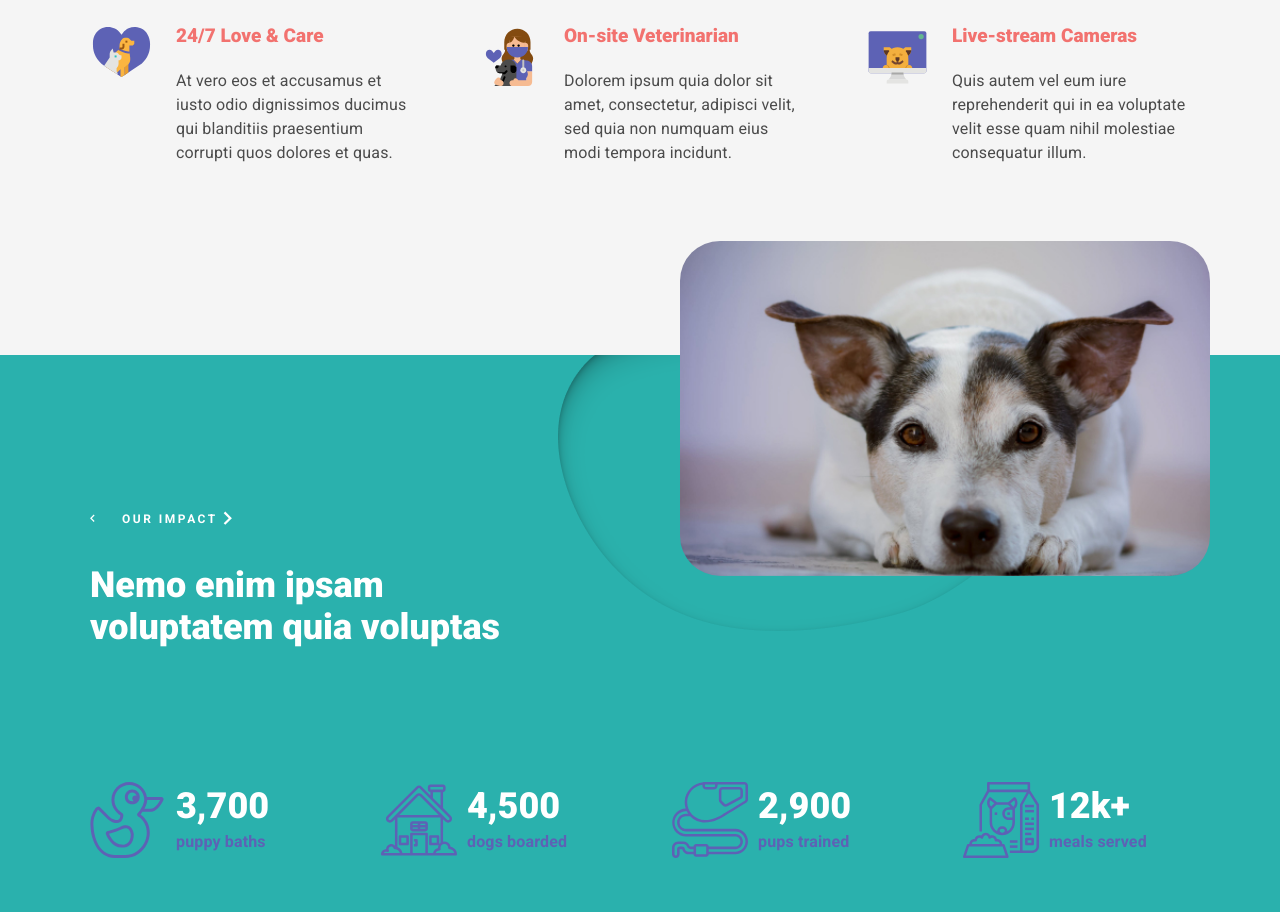
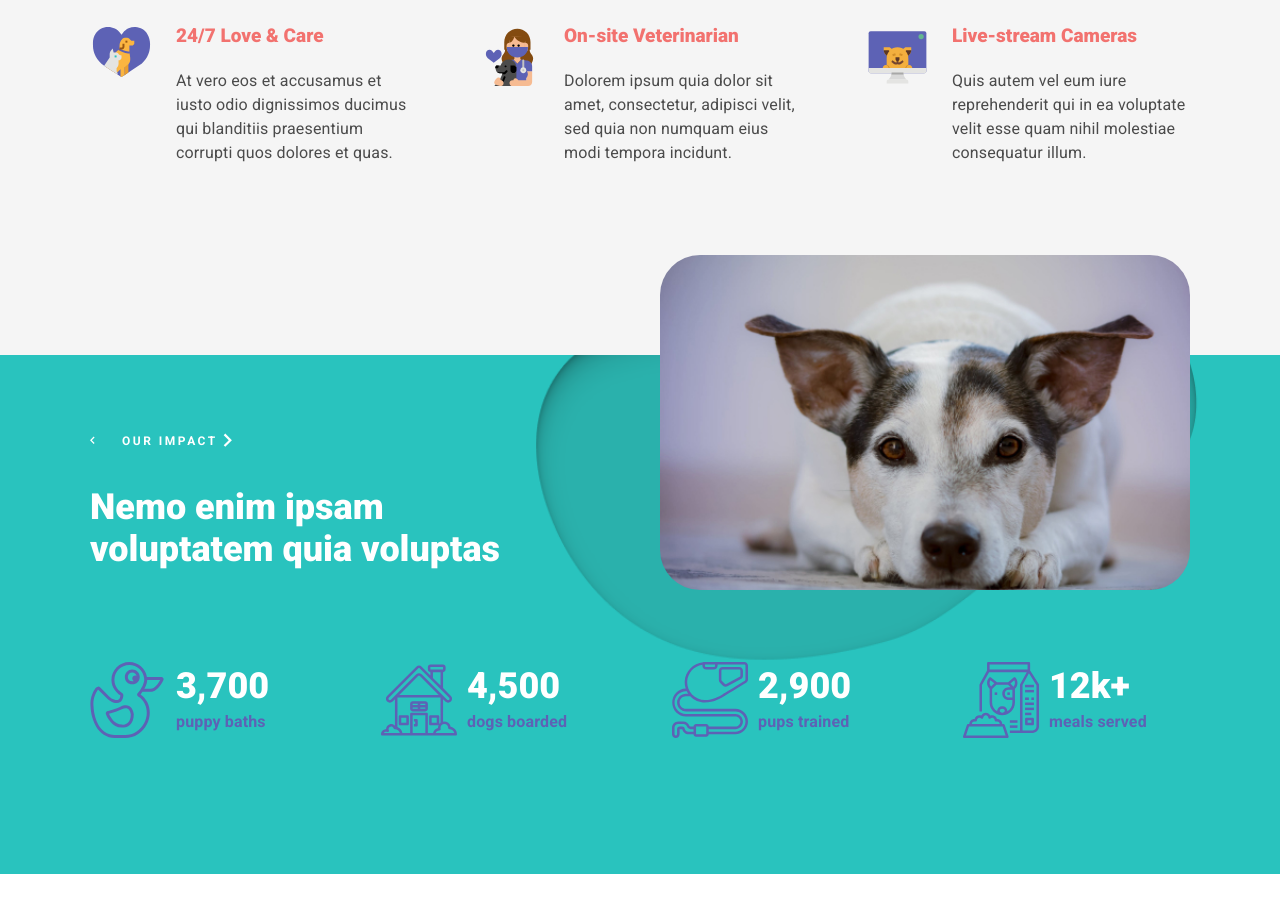
Before and after one commit to TihimVecherom/Lesson__14, a plain HTML site: page index.html in a window 1280 px wide. Shown: the part 274-1186 px from the top of the page. After the commit the page ends 1148 px from the top, so only its background shows below. Drawn offline with Linux system fonts and the light colour scheme.

Commit message:
Add files via upload

```diff
--- a/css/style.css
+++ b/css/style.css
@@ -189,16 +189,32 @@ html {
 
 .our-impact {
    position: relative;
-   padding: 0px 0 100px 0;
-   background: #2AB1AD url('../img/cards__content/Blob.png') 90% 0 no-repeat;
+   padding: 100px 0 100px 0;
+   background: #29C3BE url('../img/cards__content/Blob.png') 90% 0 no-repeat;
+   background-size: 720px 340px;
 }
 
+.our-impact__content {
+   max-width: 1180px;
+   padding: 0px 20px 20px 20px;
+   margin: 0 auto;
+   display: flex;
+   justify-content: center;
+   flex-direction: column;
+   gap: 55px;
+}
+
+
 .text-picture {
-   display: flex;
+   display: inline-flex;
    flex-wrap: wrap-reverse;
-   justify-content: space-between;
    align-items: flex-start;
-   gap: 0px 110px;
+   gap: 0 110px;
+   margin-top: -200px;
+}
+
+.text-our-impact {
+   max-width: 460px;
 }
 
 .picture {
@@ -206,28 +222,13 @@ html {
    flex: 0 1 530px;
    min-width: 200px;
    margin: 0 auto;
-   transform: translate(0, -40%);
 }
 
 .img-dog-food {
+   display: flex;
    flex: 0 1 530px;
    min-width: 200px;
    border-radius: 40px;
-}
-
-.our-impact__content {
-   max-width: 1180px;
-   padding: 20px;
-   margin: 0 auto;
-   display: flex;
-   justify-content: center;
-   flex-direction: column;
-   gap: 55px;
-}
-
-.text-our-impact {
-   margin: 0 auto;
-   flex: 1 1 460px;
 }
 
 .span-our-impact {
@@ -254,6 +255,7 @@ html {
 
 .content-name-our-impact {
    color: #FFFFFF;
+   margin-bottom: 0px;
 }
 
 .cadrs-our-impact {}
--- a/index.html
+++ b/index.html
@@ -50,19 +50,19 @@
 							</div>
 						</div>
 						<div class="cards cadrs-our-impact">
-							<div class="cards__content cards-content-our-impact card-img-duck card-hover">
+							<div class="cards__content cards-content-our-impact card-img-duck ">
 								<h3 class="name-card namber-card">3,700</h3>
 								<p class="paragraf-card cards-paragraf-blue">puppy baths</p>
 							</div>
-							<div class="cards__content cards-content-our-impact card-img-house card-hover">
+							<div class="cards__content cards-content-our-impact card-img-house ">
 								<h3 class="name-card namber-card">4,500</h3>
 								<p class="paragraf-card cards-paragraf-blue">dogs boarded</p>
 							</div>
-							<div class="cards__content cards-content-our-impact card-img-retractable card-hover">
+							<div class="cards__content cards-content-our-impact card-img-retractable ">
 								<h3 class="name-card namber-card">2,900</h3>
 								<p class="paragraf-card cards-paragraf-blue">pups trained</p>
 							</div>
-							<div class="cards__content cards-content-our-impact card-img-doog-food card-hover">
+							<div class="cards__content cards-content-our-impact card-img-doog-food ">
 								<h3 class="name-card namber-card">12k+</h3>
 								<p class="paragraf-card cards-paragraf-blue">meals served</p>
 							</div>
```
